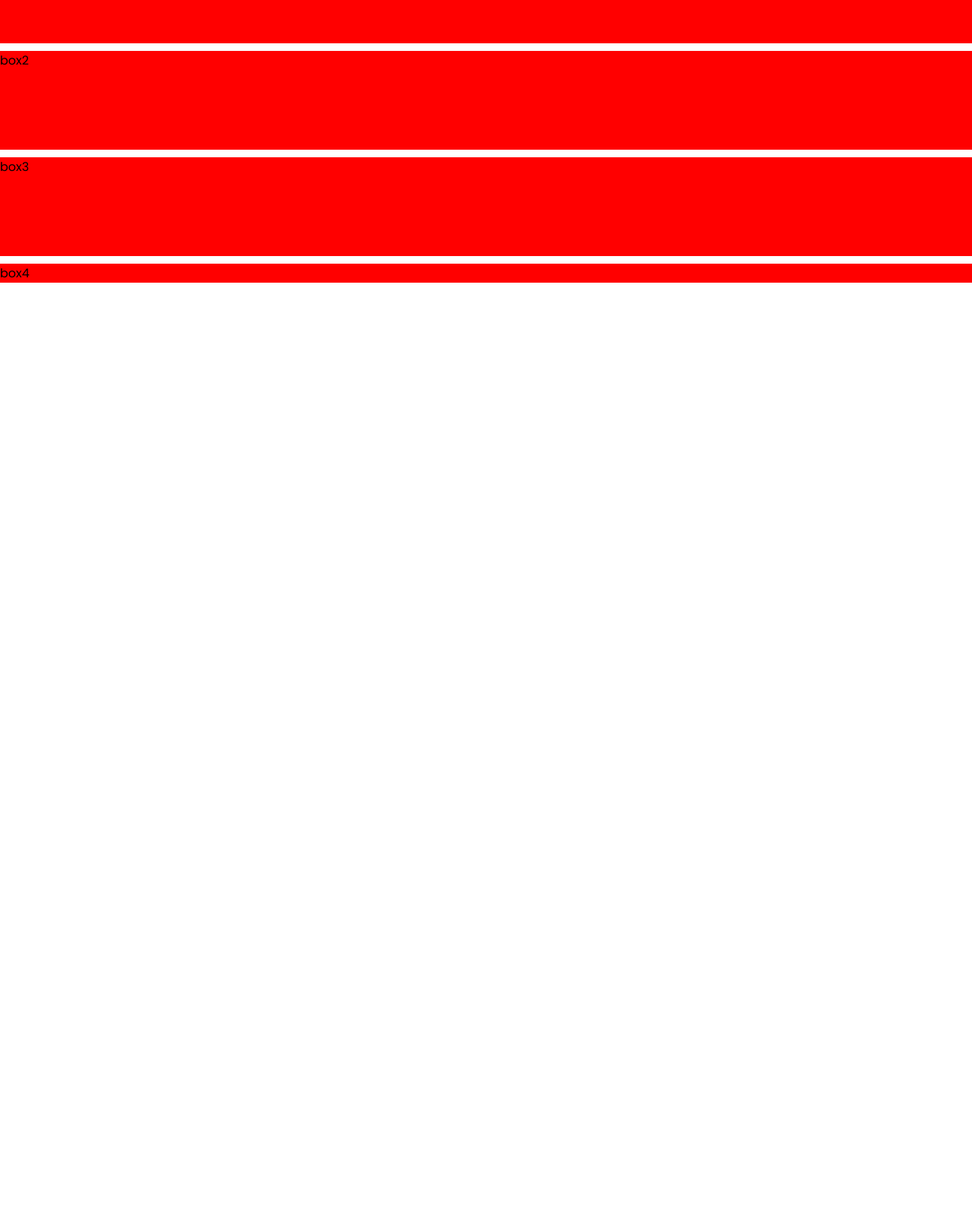
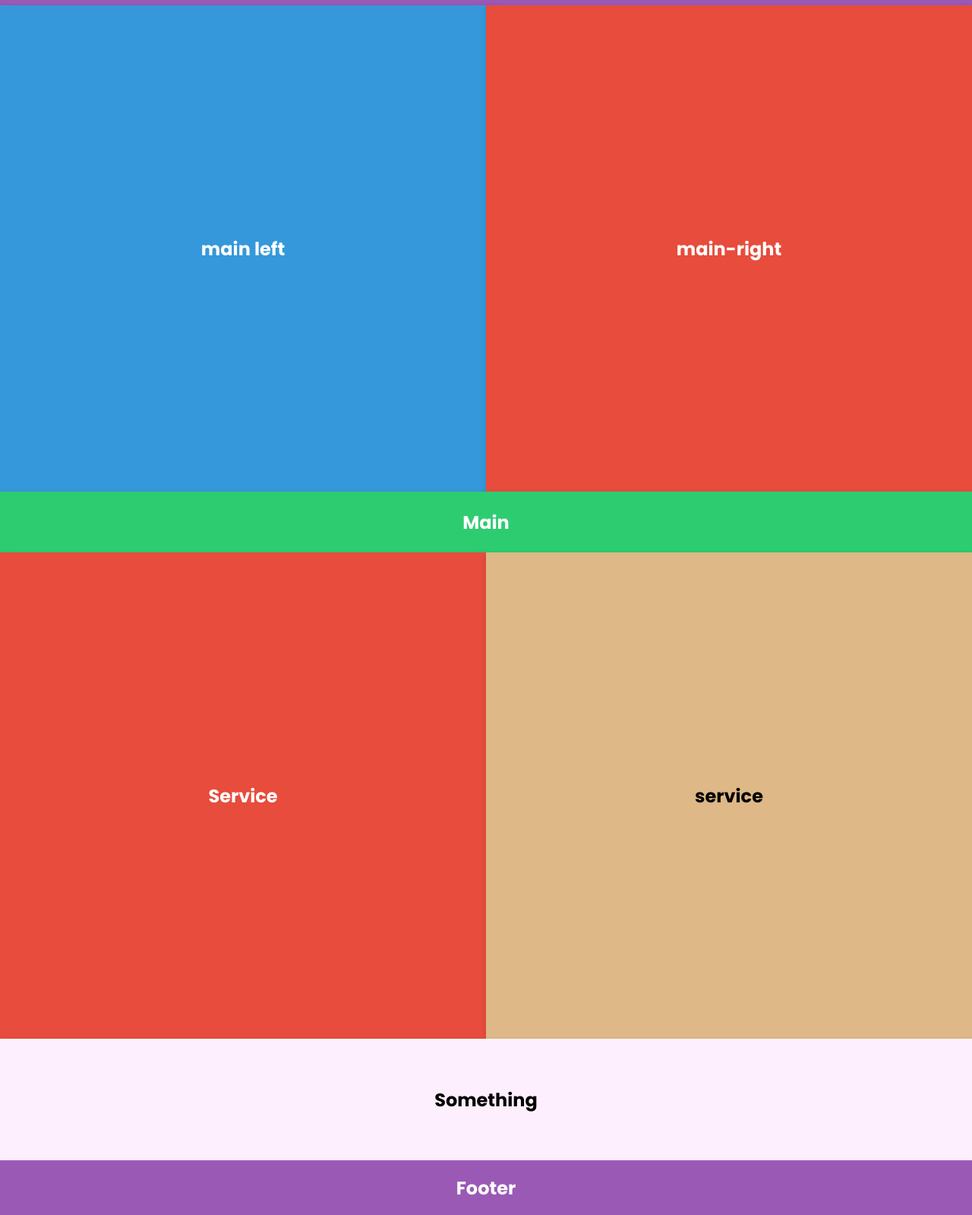
Before and after one commit to cn-gourav/Laundry-Mart, a plain HTML site: page Project_4/index.html in a window 1280 px wide. Shown: the part 73-1672 px from the top of the page at 76% size. Before the commit the page ends 800 px from the top, so only its background shows below. Drawn offline with Linux system fonts and the light colour scheme.

Commit message:
Add :: Complete project04 ....

```diff
--- a/Project_4/index.html
+++ b/Project_4/index.html
@@ -7,14 +7,153 @@
     <link rel="stylesheet" href="style.css">
     <title>Laundry_Mart</title>
 </head>
+<style>
+    * {
+        margin: 0;
+        padding: 0;
+        box-sizing: border-box;
+    }
+
+    .container {
+        display: grid;
+        height: 100%;
+        grid-template-columns: 1fr 1fr 1fr 1fr;
+        grid-template-rows: [header]10vh [main]80vh [main-bottom] 10vh [service]80vh [something] 20vh [footer] 9vh;
+
+        grid-template-areas:
+            "header header header header"
+            "main main main main"
+            "main-bottom main-bottom main-bottom main-bottom"
+            'service service service service'
+            "something something something something"
+            "footer footer footer footer";
+
+        /* gap: 10px; */
+        background: #f4f4f4;
+        /* padding: 10px; */
+    }
+
+
+    .header {
+        grid-area: header;
+        background: #9b59b6;
+        color: white;
+    }
+
+    .main {
+        grid-area: main;
+        display: flex;
+        flex-direction: row;
+        justify-content: center;
+        align-items: center;
+        gap: 0;
+        background: #feeffe;
+    }
+
+    .main-left {
+        height: 100%;
+        width: 100%;
+        background: #3498db;
+        color: white;
+    }
+
+
+    .main-right {
+        width: 100%;
+        height: 100%;
+        background: #e74c3c;
+        color: white;
+    }
+
+    .main-bottom {
+        grid-area: main-bottom;
+        background: #2ecc71;
+        color: white;
+    }
+
+    .service {
+        grid-area: service;
+        display: flex;
+        flex-direction: row;
+        justify-content: center;
+        align-items: center;
+        background: #feeffe;
+    }
+
+    .l-service {
+        height: 100%;
+        width: 100%;
+        background: #e74c3c;
+        color: white;
+
+    }
+
+    .r-service {
+        height: 100%;
+        width: 100%;
+        background: burlywood;
+    }
+
+    .something {
+        grid-area: something;
+        background: #feeffe;
+    }
+
+    .footer {
+        grid-area: footer;
+        background: #9b59b6;
+        color: white;
+    }
+
+    .box {
+        display: flex;
+        align-items: center;
+        justify-content: center;
+        font-weight: bold;
+        font-size: 1.5rem;
+        /* border-radius: 8px; */
+        box-shadow: 0 3px 8px rgba(0, 0, 0, 0.1);
+    }
+
+
+    @media (width < 600px) {
+        .container {
+            grid-template-areas:
+                "header header "
+                "main"
+                "main-bottom "
+                "l-service"
+                "r-service"
+                "something "
+                "footer ";
+        }
+
+        .main {
+            flex-direction: column;
+        }
+
+
+    }
+</style>
+
 
 <body>
 
-    <div class="main">
-        <div class="box">box1</div>
-        <div class="box">box2</div>
-        <div class="box">box3</div>
-        <div class="box">box4</div>
+    <div class="container">
+        <div class="box header">Header</div>
+        <div class="box main">
+            <div class="box main-left">main left</div>
+            <div class="box main-right">main-right</div>
+        </div>
+        <div class="box main-bottom">Main</div>
+
+        <div class="box service">
+            <div class="box l-service">Service</div>
+            <div class="box r-service">service</div>
+        </div>
+
+        <div class="box something">Something</div>
+        <div class="box footer">Footer</div>
     </div>
 </body>
 
```
Also changed, not shown: CLassRoom/index.html (added, +83 -0 lines), CLassRoom/style.css (added).
